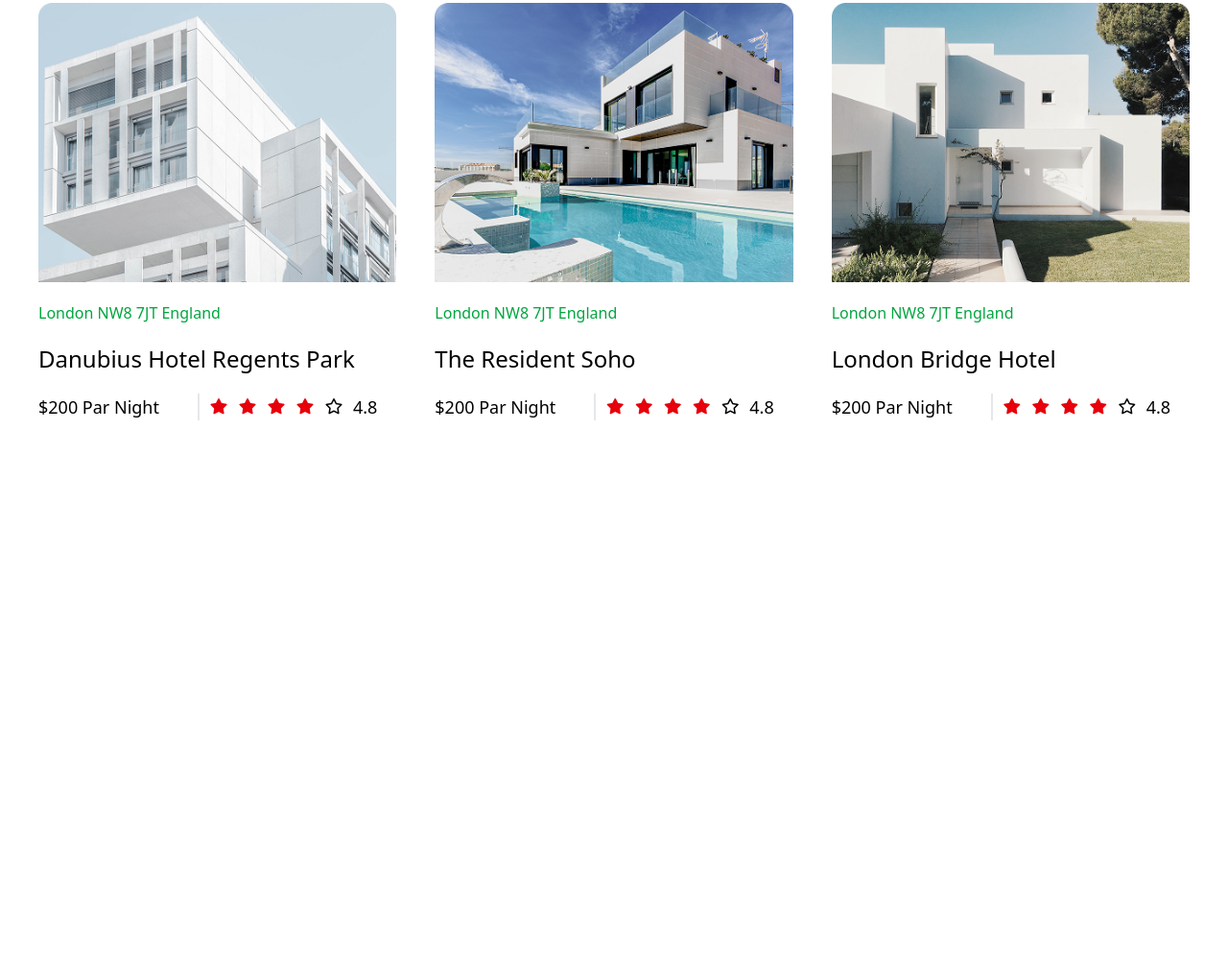
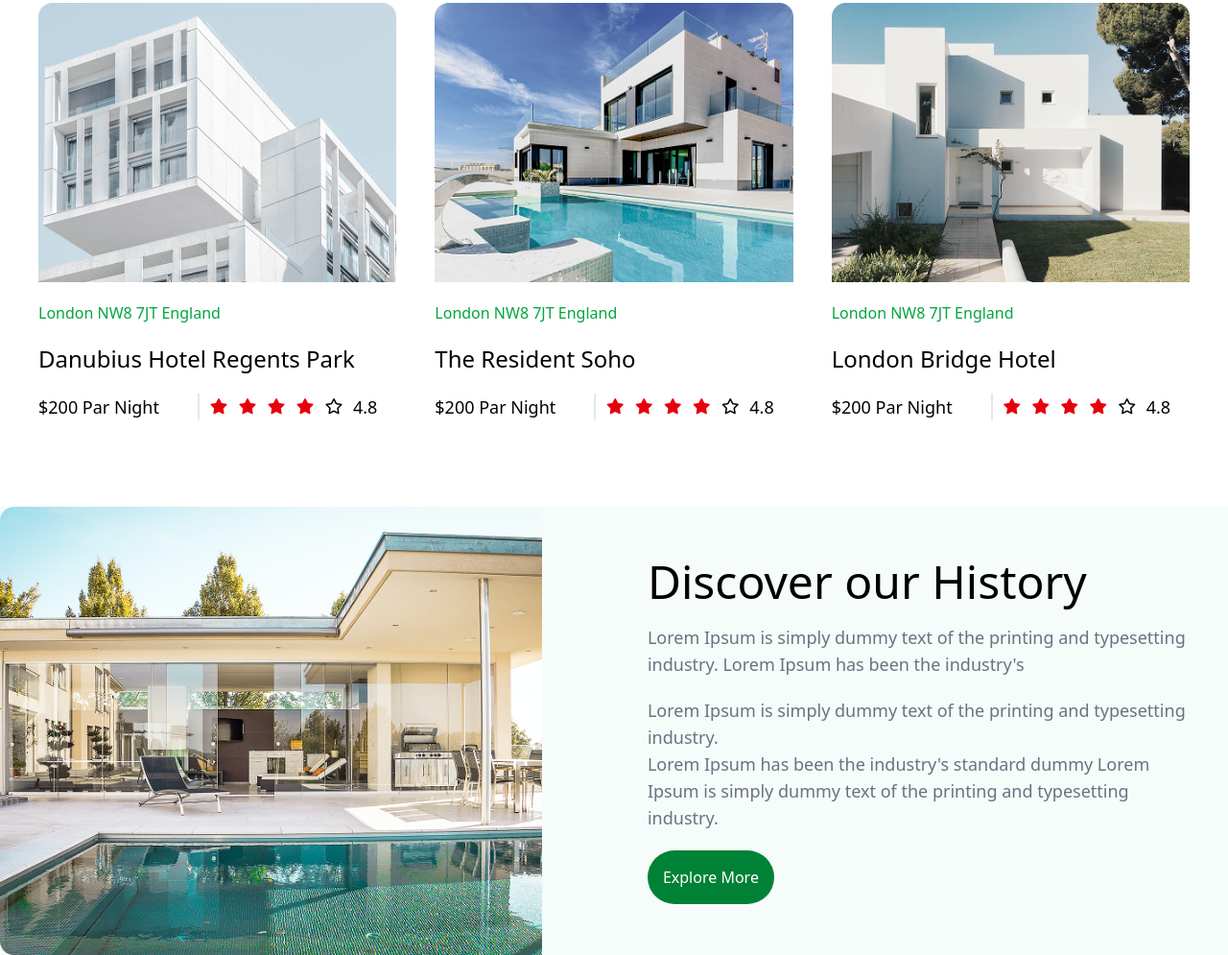
Before and after one commit to RahimaMoon/hotels2, a website: page index.html in a window 1280 px wide. Shown: the part 1105-2100 px from the top of the page at 96% size. Before the commit the page ends 1583 px from the top, so only its background shows below. Drawn offline with Linux system fonts and the light colour scheme.

Commit message:
section3

```diff
--- a/index.html
+++ b/index.html
@@ -116,5 +116,18 @@
             </div>
         </div>
     </section>
+
+         <section class="flex flex-col lg:flex-row bg-[#24AB700A] m-auto w-fit mt-[50px] justify-center items-center gap-y-10 gap-x-20">
+    <aside>
+        <img src="./image (9).png" alt="">
+    </aside>
+    <aside class="flex flex-col gap-y-5 p-[30px] ">
+        <h1 class="text-5xl font-medium">Discover our History</h1>
+        <p class="text-gray-500 text-lg">Lorem Ipsum is simply dummy text of the printing and typesetting<br> industry. Lorem Ipsum has been the industry's </p>
+        <p class="text-gray-500 text-lg">Lorem Ipsum is simply dummy text of the printing and typesetting industry.<br> Lorem Ipsum has been the industry's standard dummy Lorem<br> Ipsum is simply dummy text of the printing and typesetting<br> industry.</p>
+        <button class="text-white bg-green-700 rounded-full w-fit p-[16px] ">Explore More</button>
+    </aside>
+   </section>
+
 </body>
 </html>
```
Also changed, not shown: image (9).png (added), src/output.css.
